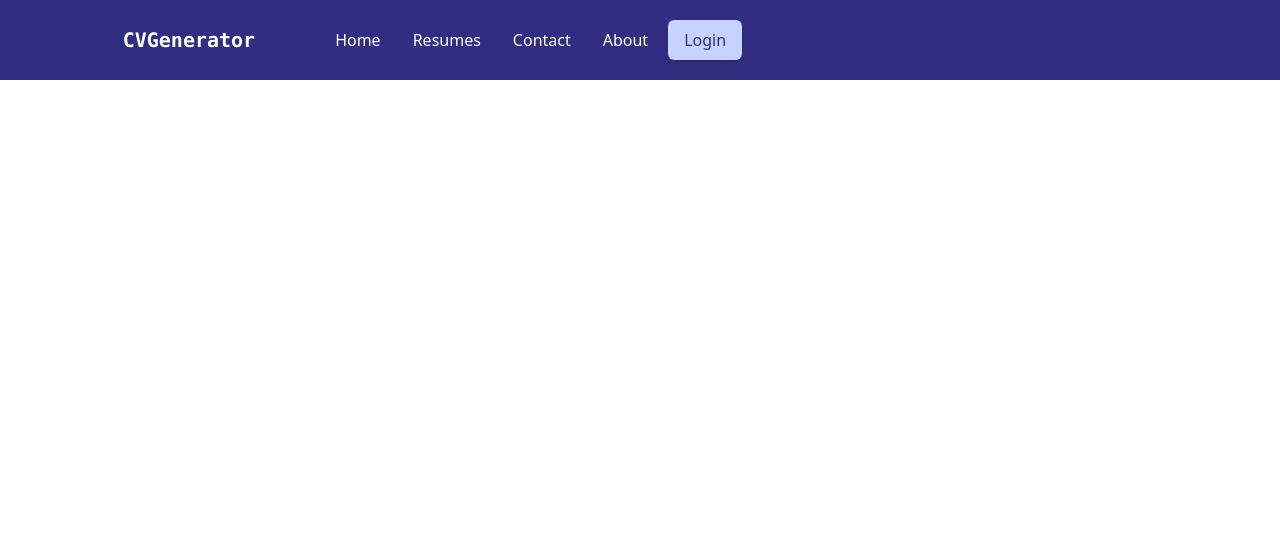
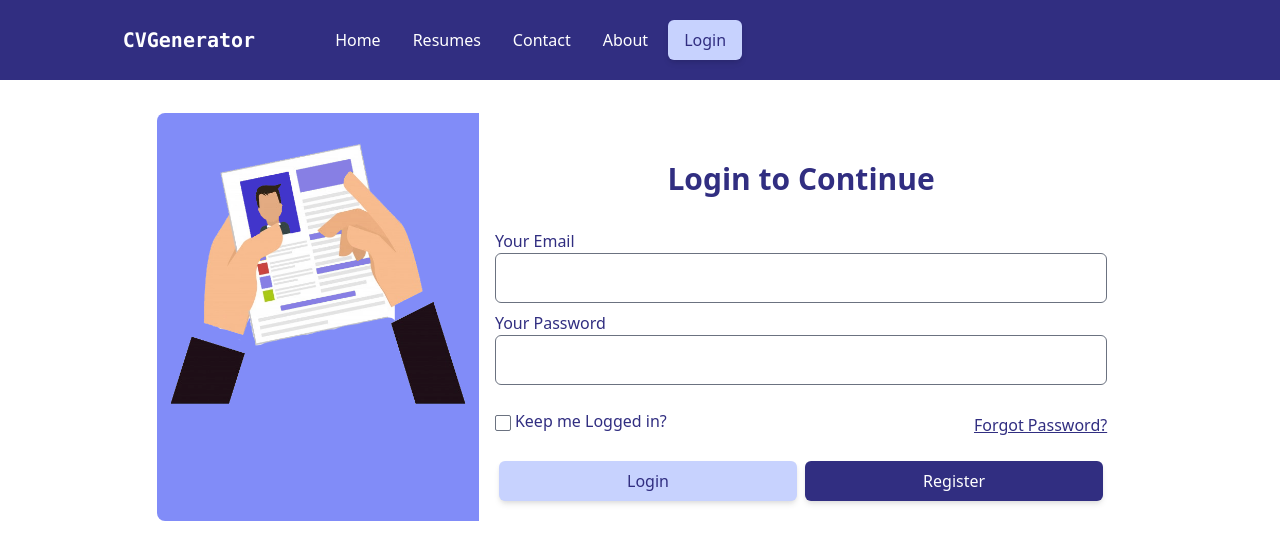
Before and after one commit to mrsaifullah52/cvgenerator, a Next.js app: page /login in a window 1280 px wide. Shown: the top 560 px of the page. Built offline with nearby package versions, Linux system fonts and the light colour scheme.

Commit message:
Login page added

```diff
--- a/pages/login.jsx
+++ b/pages/login.jsx
@@ -1,9 +1,101 @@
+import Image from "next/image";
+import holdingresume from "../public/imgs/holding resume.png";
 import Header from "./components/header";
+import { Formik, Form, Field, useFormik } from "formik";
+import Link from "next/link";
 
 const Login = () => {
   return (
     <>
       <Header />
+      <section className=" h-full w-full p-4">
+        <div className="flex flex-col md:flex-row justify-between items-between w-4/5 mx-auto py-4 px-1 md:px-4 rounded-lg ">
+          <div className="w-100 md:w-1/3 bg-indigo-400 rounded-lg md:rounded-r-none ">
+            <Image
+              src={holdingresume}
+              alt="holding resume"
+              width={400}
+              height={400}
+            />
+          </div>
+
+          <div className="w-100 md:w-2/3 bg-white p-4">
+            <h1 className="my-8 font-extrabold text-xl md:text-3xl text-center text-indigo-900">
+              Login to Continue
+            </h1>
+            <Formik
+              initialValues={{ email: "", password: "" }}
+              onSubmit={async (values) => {
+                await new Promise((resolve) => setTimeout(resolve, 500));
+                alert(JSON.stringify(values, null, 2));
+              }}
+            >
+              <Form>
+                <div className="w-100 flex flex-col my-2">
+                  <label
+                    htmlFor="email"
+                    className="text-indigo-900 font-medium text-base"
+                  >
+                    Your Email
+                  </label>
+                  <Field
+                    name="email"
+                    id="email"
+                    type="email"
+                    className="px-4 py-3 rounded-md"
+                  />
+                </div>
+
+                <div className="w-100 flex flex-col my-2">
+                  <label
+                    htmlFor="email"
+                    className="text-indigo-900 font-medium text-base"
+                  >
+                    Your Password
+                  </label>
+                  <Field
+                    name="password"
+                    type="password"
+                    id="email"
+                    className="px-4 py-3 rounded-md"
+                  />
+                </div>
+
+                <div className="w-100 flex flex-col md:flex-row justify-between items-center  py-4">
+                  <div className="w-100 mb-2 md:w-1/2">
+                    <Field
+                      name="remember"
+                      type="checkbox"
+                      id="remember"
+                      className="rounded-sm text-indigo-900 mr-1"
+                    />
+                    <label
+                      htmlFor="remember"
+                      className="text-indigo-900 font-medium text-base"
+                    >
+                      Keep me Logged in?
+                    </label>
+                  </div>
+
+                  <a href="#" className="text-indigo-900 underline">
+                    Forgot Password?
+                  </a>
+                </div>
+
+                <div className="w-100 flex flex-row items-center justify-between">
+                  <button type="submit" className="btn-secondary w-1/2">
+                    Login
+                  </button>
+
+                  <Link href="/register">
+                    <a className="btn-primary w-1/2 text-center">Register</a>
+                  </Link>
+                </div>
+              </Form>
+            </Formik>
+          </div>
+        </div>
+      </section>
     </>
   );
 };
```
Also changed, not shown: pages/register.jsx (added), public/imgs/holding resume.png (added).
